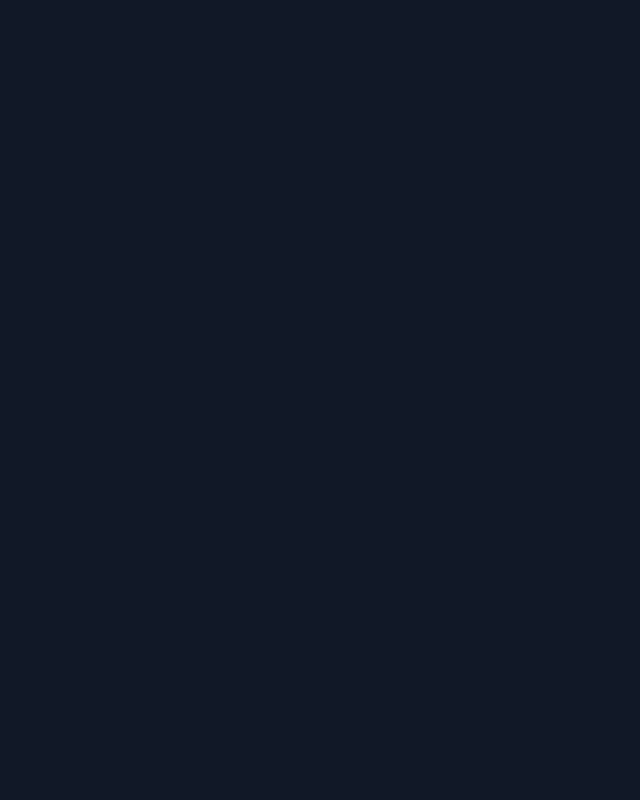
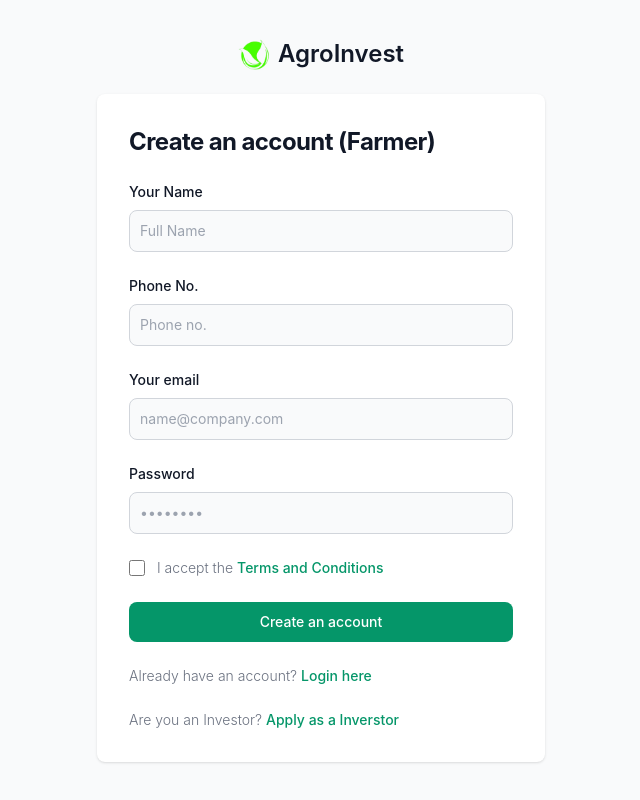
Before and after one commit to Abdulkalam14/FarmInvest, a React (Vite) app: page /farmersignup in a window 1280 px wide. Before the commit this address had no page. Shown: the whole page, without its empty margins (319-959 px from the left). Built offline with nearby package versions, Linux system fonts and the light colour scheme.

Commit message:
signup and sign in functionality added

```diff
--- a/package.json
+++ b/package.json
@@ -16,6 +16,7 @@
     "react": "^18.2.0",
     "react-cookie": "^6.1.1",
     "react-dom": "^18.2.0",
+    "react-hot-toast": "^2.4.1",
     "react-router-dom": "^6.16.0",
     "react-toastify": "^9.1.3"
   },
--- a/src/App.jsx
+++ b/src/App.jsx
@@ -11,6 +11,7 @@ import FarmerProfile from './Pages/FarmerProfile';
 import BuyingPage from './Pages/BuyingPage';
 import Choose from './Pages/Choose';
 import OtpVerification from './Pages/OtpVerification';
+import Farmersignup from './Pages/FarmerSignup';
 function App() {
   return (
     <Routes>
@@ -25,6 +26,7 @@ function App() {
       </Route>
       <Route path="/signin" element={<Signin/>}/>
       <Route path="/signup" element={<Signup/>}/>
+      <Route path='/farmersignup' element={<Farmersignup/>}/>
       <Route path="/verification" element={<OtpVerification/>}/>
     </Routes>
 
--- /dev/null
+++ b/src/Pages/FarmerSignup.jsx
@@ -0,0 +1,98 @@
+import React, {useState, useEffect} from 'react'
+import axios from 'axios';
+import { ToastContainer, toast } from "react-toastify";
+import { useNavigate } from 'react-router-dom';
+const Farmersignup = () => {
+    const [values, setValues] = useState({
+        fullName:"",
+        phone:"",
+        email:"",
+        password:"",
+
+    });
+    const generateError = (error) => toast.error(error);
+    const [isSubscribed, setIsSubscribed] = useState(false);
+  const handleChange = event => {
+    if (event.target.checked) {
+      console.log('Checkbox is checked');
+    } else {
+      generateError("Terms and conditions not agreed");
+    }
+    setIsSubscribed(current => !current);
+  };
+    const navigate = useNavigate()
+    const handleSubmit = async(e) =>{
+        e.preventDefault();
+        try{
+          const {data} = await axios.post("http://localhost:3000/user/signupfarmer", {
+            ...values,
+          }
+          );
+          if (data) {
+            if (data.errors) {
+              const { email, password } = data.errors;
+              if (email) generateError(email);
+              else if (password) generateError(password);
+            } else {
+              navigate("/verification");
+            }
+          }
+        }catch (error){
+            generateError(error);
+        }
+    }
+  return (
+    <section class="bg-gray-50 dark:bg-gray-900">
+  <div class="flex flex-col items-center justify-center px-6 py-8 mx-auto md:h-screen lg:py-0">
+      <a href="/signup" class="flex items-center mb-6 text-2xl font-semibold text-gray-900 dark:text-white">
+          <img class="w-8 h-8 mr-2" src="src/assets/icon.png" alt="logo"/>
+          AgroInvest
+      </a>
+      <div class="w-full bg-white rounded-lg shadow dark:border md:mt-0 sm:max-w-md xl:p-0 dark:bg-gray-800 dark:border-gray-700">
+          <div class="p-6 space-y-4 md:space-y-6 sm:p-8">
+              <h1 class="text-xl font-bold leading-tight tracking-tight text-gray-900 md:text-2xl dark:text-white">
+                  Create an account (Farmer)
+              </h1>
+              <form onSubmit={(e)=>handleSubmit(e)} class="space-y-4 md:space-y-6" action="#">
+                  <div>
+                      <label for="Name" class="block mb-2 text-sm font-medium text-gray-900 dark:text-white">Your Name</label>
+                      <input type="Name" name="fullName" id="Name" class="bg-gray-50 border border-gray-300 text-gray-900 sm:text-sm rounded-lg focus:ring-primary-600 focus:border-primary-600 block w-full p-2.5 dark:bg-gray-700 dark:border-gray-600 dark:placeholder-gray-400 dark:text-white dark:focus:ring-blue-500 dark:focus:border-blue-500" placeholder="Full Name" required=""onChange={(e)=>setValues({...values, [e.target.name]:e.target.value})}/>
+                  </div>
+                  <div>
+                      <label for="Phone" class="block mb-2 text-sm font-medium text-gray-900 dark:text-white">Phone No.</label>
+                      <input type="Phone" name="phone" id="Phone" class="bg-gray-50 border border-gray-300 text-gray-900 sm:text-sm rounded-lg focus:ring-primary-600 focus:border-primary-600 block w-full p-2.5 dark:bg-gray-700 dark:border-gray-600 dark:placeholder-gray-400 dark:text-white dark:focus:ring-blue-500 dark:focus:border-blue-500" placeholder="Phone no." required=""onChange={(e)=>setValues({...values, [e.target.name]:e.target.value})}/>
+                  </div>
+                  <div>
+                      <label for="email" class="block mb-2 text-sm font-medium text-gray-900 dark:text-white">Your email</label>
+                      <input type="email" name="email" id="email" class="bg-gray-50 border border-gray-300 text-gray-900 sm:text-sm rounded-lg focus:ring-primary-600 focus:border-primary-600 block w-full p-2.5 dark:bg-gray-700 dark:border-gray-600 dark:placeholder-gray-400 dark:text-white dark:focus:ring-blue-500 dark:focus:border-blue-500" placeholder="name@company.com" required=""onChange={(e)=>setValues({...values, [e.target.name]:e.target.value})}/>
+                  </div>
+                  <div>
+                      <label for="password" class="block mb-2 text-sm font-medium text-gray-900 dark:text-white">Password</label>
+                      <input type="password" name="password" id="password" placeholder="••••••••" class="bg-gray-50 border border-gray-300 text-gray-900 sm:text-sm rounded-lg focus:ring-primary-600 focus:border-primary-600 block w-full p-2.5 dark:bg-gray-700 dark:border-gray-600 dark:placeholder-gray-400 dark:text-white dark:focus:ring-blue-500 dark:focus:border-blue-500" required=""onChange={(e)=>setValues({...values, [e.target.name]:e.target.value})}/>
+                  </div>
+                  <div class="flex items-start">
+                      <div class="flex items-center h-5">
+                        <input id="terms" value={isSubscribed} onChange={handleChange} aria-describedby="terms" type="checkbox" class="w-4 h-4 border border-gray-300 rounded bg-gray-50 focus:ring-3 focus:ring-primary-300 dark:bg-gray-700 dark:border-gray-600 dark:focus:ring-primary-600 dark:ring-offset-gray-800" required="" />
+                      </div>
+                      <div class="ml-3 text-sm">
+                        <label for="terms" class="font-light text-gray-500 dark:text-gray-300">I accept the <a class="font-medium text-primary-600 hover:underline dark:text-primary-500" href="#">Terms and Conditions</a></label>
+                      </div>
+                  </div>
+                  <button type="submit" disabled={!isSubscribed} class="w-full text-white bg-primary-600 hover:bg-primary-700 focus:ring-4 focus:outline-none focus:ring-primary-300 font-medium rounded-lg text-sm px-5 py-2.5 text-center dark:bg-primary-600 dark:hover:bg-primary-700 dark:focus:ring-primary-800">Create an account</button>
+                  <ToastContainer />
+                  <p class="text-sm font-light text-gray-500 dark:text-gray-400">
+                      Already have an account? <a href="/signin" class="font-medium text-primary-600 hover:underline dark:text-primary-500">Login here</a>
+                  </p>
+                  <p class="text-sm font-light text-gray-500 dark:text-gray-400">
+                      Are you an Investor? <a href="/signup" class="font-medium text-primary-600 hover:underline dark:text-primary-500">Apply as a Inverstor</a>
+                  </p>
+              </form>
+
+          </div>
+      </div>
+  </div>
+</section>
+  )
+}
+
+export default Farmersignup
--- a/src/Pages/Home.jsx
+++ b/src/Pages/Home.jsx
@@ -1,16 +1,23 @@
-import React from 'react'
+import React, {useEffect, useState} from 'react'
 import Hero from '../Components/Home/Hero'
 import Invest from '../Components/Home/Invest'
 import Portfolio from '../Components/Home/Portfolio'
 import Contactform from '../Components/Home/Contactform'
+import toast, { Toaster } from 'react-hot-toast';
+
 
 const Home = () => {
+  const [values, setValues] = useState({
+    name:"",
+    password:"",
+});
   return (
     <div className=''>
       <Hero/>
       <Invest/>
       <Portfolio/>
       <Contactform/>
+      <Toaster/>
     </div>
   )
 }
--- a/src/Pages/Signin.jsx
+++ b/src/Pages/Signin.jsx
@@ -1,13 +1,33 @@
 import React, {useState} from 'react'
+import axios from 'axios';
+import { useNavigate } from 'react-router-dom';
+import toast, { Toaster } from 'react-hot-toast';
+
 
 const Signin = () => {
     const [values, setValues] = useState({
         email:"",
         password:"",
+    });
+    const navigate = useNavigate()
+    const handleSubmit = async(e) =>{
+        e.preventDefault();
+        try{
+          const response = await axios.post("http://localhost:3000/user/login", {
+            ...values,
+          }
+          );
+          // if (!response.ok) {
+          //   toast.error(response.message);
+          // } else {
+              console.log(response);
+              toast.success("Login successful! Redirecting to Homescreen")
+              navigate("/");
+          // }
 
-    });
-    const handleSubmit = (e) =>{
-        e.preventDefault();
+        }catch (error){
+            toast.error(error.response.data);
+        }
     }
   return (
     <section class="bg-gray-50 dark:bg-gray-900">
@@ -30,25 +50,20 @@ const Signin = () => {
                       <label for="password" class="block mb-2 text-sm font-medium text-gray-900 dark:text-white">Password</label>
                       <input type="password" name="password" id="password" placeholder="••••••••" class="bg-gray-50 border border-gray-300 text-gray-900 sm:text-sm rounded-lg focus:ring-primary-600 focus:border-primary-600 block w-full p-2.5 dark:bg-gray-700 dark:border-gray-600 dark:placeholder-gray-400 dark:text-white dark:focus:ring-blue-500 dark:focus:border-blue-500" required="" onChange={(e)=>setValues({...values, [e.target.name]:e.target.value})}/>
                   </div>
-                  <div class="flex items-center justify-between">
-                      <div class="flex items-start">
-                          <div class="flex items-center h-5">
-                            <input id="remember" aria-describedby="remember" type="checkbox" class="w-4 h-4 border border-gray-300 rounded bg-gray-50 focus:ring-3 focus:ring-primary-300 dark:bg-gray-700 dark:border-gray-600 dark:focus:ring-primary-600 dark:ring-offset-gray-800" required=""/>
-                          </div>
-                          <div class="ml-3 text-sm">
-                            <label for="remember" class="text-gray-500 dark:text-gray-300">Remember me</label>
-                          </div>
-                      </div>
+                  <div class="text-end">
                       <a href="#" class="text-sm font-medium text-primary-600 hover:underline dark:text-primary-500">Forgot password?</a>
                   </div>
                   <button type="submit" class="w-full text-white bg-primary-600 hover:bg-primary-700 focus:ring-4 focus:outline-none focus:ring-primary-300 font-medium rounded-lg text-sm px-5 py-2.5 text-center dark:bg-primary-600 dark:hover:bg-primary-700 dark:focus:ring-primary-800">Sign in</button>
                   <p class="text-sm font-light text-gray-500 dark:text-gray-400">
                       Dont have an account yet? <a href="#" class="font-medium text-primary-600 hover:underline dark:text-primary-500">Sign up</a>
                   </p>
+                  <Toaster/>
               </form>
           </div>
       </div>
+
   </div>
+
 </section>
   )
 }
--- a/src/Pages/Signup.jsx
+++ b/src/Pages/Signup.jsx
@@ -1,6 +1,6 @@
-import React, {useState, useEffect} from 'react'
+import React, {useState} from 'react'
 import axios from 'axios';
-import { ToastContainer, toast } from "react-toastify";
+import toast, { Toaster } from 'react-hot-toast';
 import { useNavigate } from 'react-router-dom';
 const Signup = () => {
     const [values, setValues] = useState({
@@ -10,73 +10,66 @@ const Signup = () => {
         password:"",
 
     });
-    const generateError = (error) => toast.error(error);
     const navigate = useNavigate()
     const handleSubmit = async(e) =>{
         e.preventDefault();
         try{
-          const {data} = await axios.post("http://localhost:3000/user/signupInvestor", {
+          const response = await axios.post("http://localhost:3000/user/signupInvestor", {
             ...values,
-          }
-          );
-          if (data) {
-            if (data.errors) {
-              const { email, password } = data.errors;
-              if (email) generateError(email);
-              else if (password) generateError(password);
-            } else {
-              navigate("/verification");
-            }
-          }
-        }catch (error){
-            generateError(error);
+          });
+          console.log(response);
+          toast.success("Registration Successfull!")
+          navigate("/verification");
+        } catch (error){
+          console.log(error);
+          toast.error(error.response.data.message);
         }
     }
   return (
-    <section class="bg-gray-50 dark:bg-gray-900">
+    <section class="bg-gray-900">
   <div class="flex flex-col items-center justify-center px-6 py-8 mx-auto md:h-screen lg:py-0">
-      <a href="/signup" class="flex items-center mb-6 text-2xl font-semibold text-gray-900 dark:text-white">
+      <a href="/signup" class="flex items-center mb-6 text-2xl font-semibold text-white">
           <img class="w-8 h-8 mr-2" src="src/assets/icon.png" alt="logo"/>
           AgroInvest
       </a>
-      <div class="w-full bg-white rounded-lg shadow dark:border md:mt-0 sm:max-w-md xl:p-0 dark:bg-gray-800 dark:border-gray-700">
+      <div class="w-full rounded-lg shadow dark:border md:mt-0 sm:max-w-md xl:p-0 bg-gray-800 border-gray-700">
           <div class="p-6 space-y-4 md:space-y-6 sm:p-8">
               <h1 class="text-xl font-bold leading-tight tracking-tight text-gray-900 md:text-2xl dark:text-white">
                   Create an account
               </h1>
               <form onSubmit={(e)=>handleSubmit(e)} class="space-y-4 md:space-y-6" action="#">
                   <div>
-                      <label for="Name" class="block mb-2 text-sm font-medium text-gray-900 dark:text-white">Your Name</label>
-                      <input type="Name" name="fullName" id="Name" class="bg-gray-50 border border-gray-300 text-gray-900 sm:text-sm rounded-lg focus:ring-primary-600 focus:border-primary-600 block w-full p-2.5 dark:bg-gray-700 dark:border-gray-600 dark:placeholder-gray-400 dark:text-white dark:focus:ring-blue-500 dark:focus:border-blue-500" placeholder="Full Name" required=""onChange={(e)=>setValues({...values, [e.target.name]:e.target.value})}/>
+                      <label for="Name" class="block mb-2 text-sm font-medium text-white">Your Name</label>
+                      <input type="Name" name="fullName" id="Name" class="sm:text-sm rounded-lg focus:ring-primary-600 focus:border-primary-600 block w-full p-2.5 bg-gray-700 border-gray-600 placeholder-gray-400 text-white " placeholder="Full Name" required=""onChange={(e)=>setValues({...values, [e.target.name]:e.target.value})}/>
                   </div>
                   <div>
-                      <label for="Phone" class="block mb-2 text-sm font-medium text-gray-900 dark:text-white">Phone No.</label>
-                      <input type="Phone" name="phone" id="Phone" class="bg-gray-50 border border-gray-300 text-gray-900 sm:text-sm rounded-lg focus:ring-primary-600 focus:border-primary-600 block w-full p-2.5 dark:bg-gray-700 dark:border-gray-600 dark:placeholder-gray-400 dark:text-white dark:focus:ring-blue-500 dark:focus:border-blue-500" placeholder="Phone no." required=""onChange={(e)=>setValues({...values, [e.target.name]:e.target.value})}/>
+                      <label for="Phone" class="block mb-2 text-sm font-medium text-white">Phone No.</label>
+                      <input type="Phone" name="phone" id="Phone" class=" border sm:text-sm rounded-lg   block w-full p-2.5 bg-gray-700 border-gray-600 placeholder-gray-400 text-white focus:ring-blue-500 focus:border-blue-500" placeholder="Phone no." required=""onChange={(e)=>setValues({...values, [e.target.name]:e.target.value})}/>
                   </div>
                   <div>
-                      <label for="email" class="block mb-2 text-sm font-medium text-gray-900 dark:text-white">Your email</label>
-                      <input type="email" name="email" id="email" class="bg-gray-50 border border-gray-300 text-gray-900 sm:text-sm rounded-lg focus:ring-primary-600 focus:border-primary-600 block w-full p-2.5 dark:bg-gray-700 dark:border-gray-600 dark:placeholder-gray-400 dark:text-white dark:focus:ring-blue-500 dark:focus:border-blue-500" placeholder="name@company.com" required=""onChange={(e)=>setValues({...values, [e.target.name]:e.target.value})}/>
+                      <label for="email" class="block mb-2 text-sm font-medium text-white">Your email</label>
+                      <input type="email" name="email" id="email" class=" border sm:text-sm rounded-lg  block w-full p-2.5 bg-gray-700 border-gray-600 placeholder-gray-400 text-white focus:ring-blue-500 focus:border-blue-500" placeholder="name@company.com" required=""onChange={(e)=>setValues({...values, [e.target.name]:e.target.value})}/>
                   </div>
                   <div>
-                      <label for="password" class="block mb-2 text-sm font-medium text-gray-900 dark:text-white">Password</label>
-                      <input type="password" name="password" id="password" placeholder="••••••••" class="bg-gray-50 border border-gray-300 text-gray-900 sm:text-sm rounded-lg focus:ring-primary-600 focus:border-primary-600 block w-full p-2.5 dark:bg-gray-700 dark:border-gray-600 dark:placeholder-gray-400 dark:text-white dark:focus:ring-blue-500 dark:focus:border-blue-500" required=""onChange={(e)=>setValues({...values, [e.target.name]:e.target.value})}/>
+                      <label for="password" class="block mb-2 text-sm font-medium text-white">Password</label>
+                      <input type="password" name="password" id="password" placeholder="••••••••" class=" border sm:text-sm rounded-lg block w-full p-2.5 bg-gray-700 border-gray-600 placeholder-gray-400 text-white focus:ring-blue-500 focus:border-blue-500" required=""onChange={(e)=>setValues({...values, [e.target.name]:e.target.value})}/>
                   </div>
                   <div class="flex items-start">
                       <div class="flex items-center h-5">
-                        <input id="terms" aria-describedby="terms" type="checkbox" class="w-4 h-4 border border-gray-300 rounded bg-gray-50 focus:ring-3 focus:ring-primary-300 dark:bg-gray-700 dark:border-gray-600 dark:focus:ring-primary-600 dark:ring-offset-gray-800" required=""/>
+                        <input id="terms" aria-describedby="terms" type="checkbox" class="w-4 h-4 border  rounded  focus:ring-3 focus:ring-primary-300 bg-gray-700 border-gray-600 dark:focus:ring-primary-600 dark:ring-offset-gray-800" required=""/>
                       </div>
                       <div class="ml-3 text-sm">
                         <label for="terms" class="font-light text-gray-500 dark:text-gray-300">I accept the <a class="font-medium text-primary-600 hover:underline dark:text-primary-500" href="#">Terms and Conditions</a></label>
                       </div>
                   </div>
                   <button type="submit" class="w-full text-white bg-primary-600 hover:bg-primary-700 focus:ring-4 focus:outline-none focus:ring-primary-300 font-medium rounded-lg text-sm px-5 py-2.5 text-center dark:bg-primary-600 dark:hover:bg-primary-700 dark:focus:ring-primary-800">Create an account</button>
-                  <ToastContainer />
                   <p class="text-sm font-light text-gray-500 dark:text-gray-400">
                       Already have an account? <a href="/signin" class="font-medium text-primary-600 hover:underline dark:text-primary-500">Login here</a>
                   </p>
                   <p class="text-sm font-light text-gray-500 dark:text-gray-400">
-                      Are you a farmer? <a href="/signin" class="font-medium text-primary-600 hover:underline dark:text-primary-500">Apply as a Farmer</a>
+                      Are you a farmer? <a href="/farmersignup" class="font-medium text-primary-600 hover:underline dark:text-primary-500">Apply as a Farmer</a>
                   </p>
+                  <Toaster/>
               </form>
 
           </div>
```
Also changed, not shown: context/userContext.jsx (added, +20 -0 lines), 1 other file (tests, documents, lock files or other folders).
